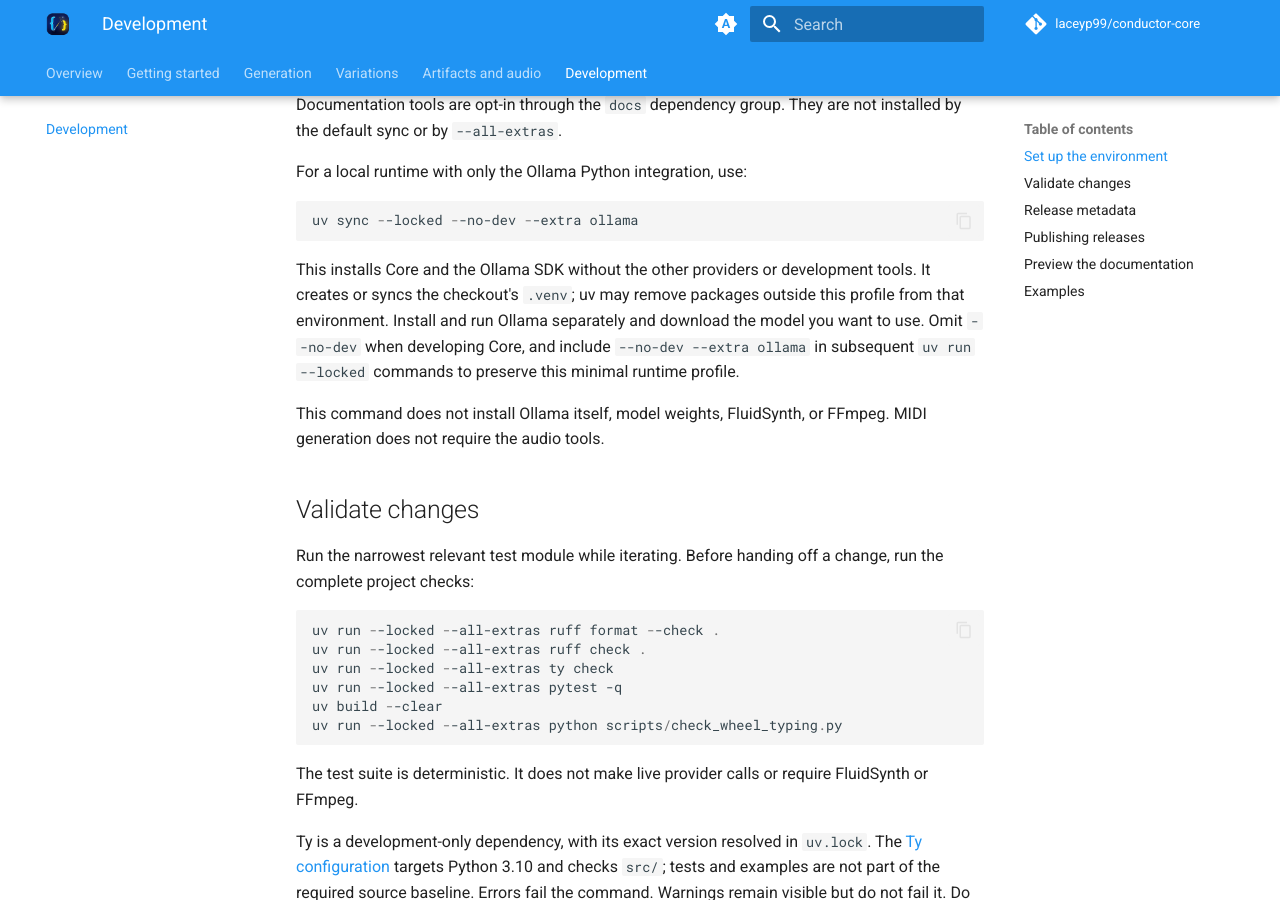
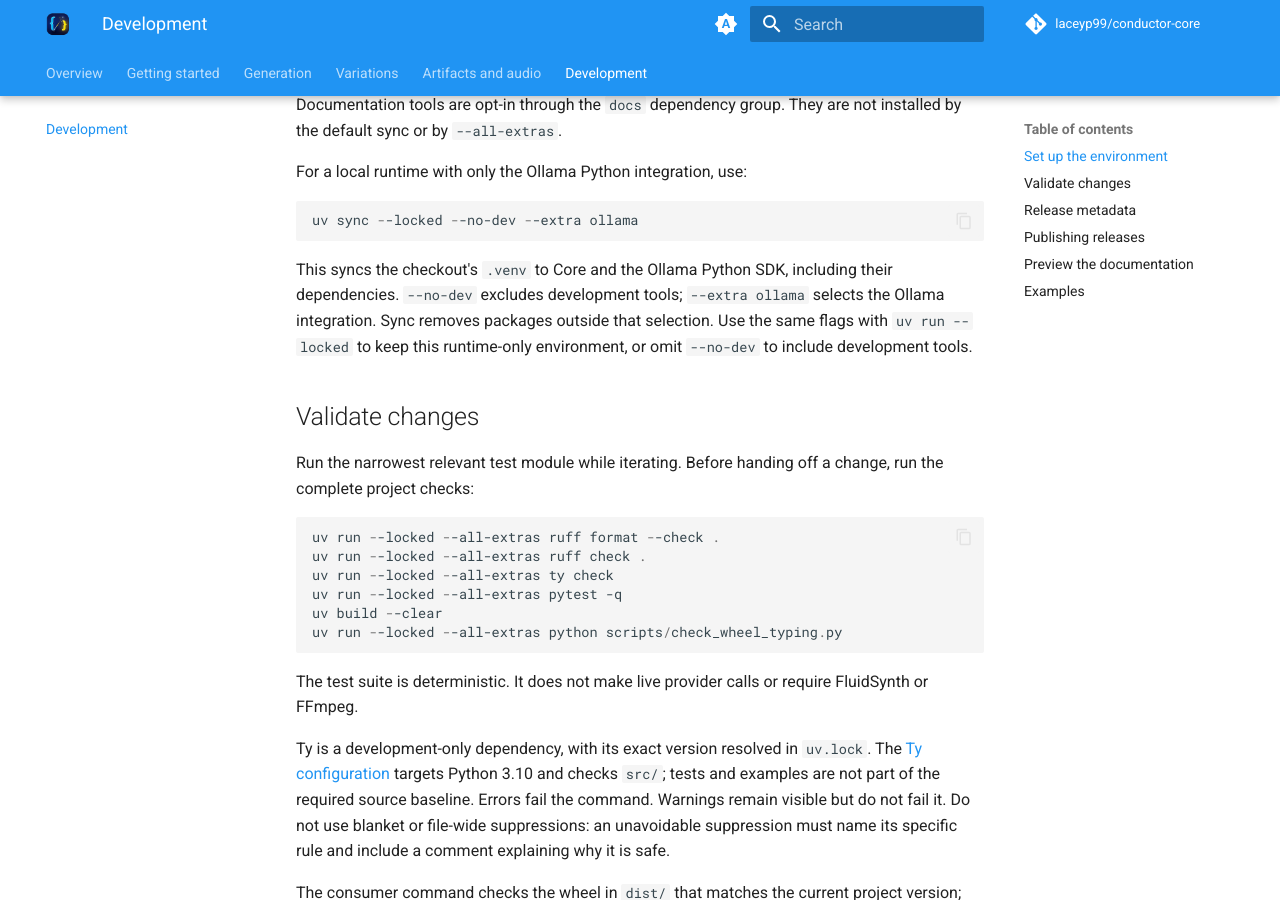
Before and after one commit to laceyp99/conductor-core, an MkDocs documentation site: the page built from docs/development.md, in a window 1280 px wide and 900 px high, scrolled down 393 px. Built offline with MkDocs 1.6.1 and Material for MkDocs 9.7.7, drawn with Linux system fonts in a browser that asks for light colours; comment, search, counter and statistics services are not loaded; some of the changed text lies outside the part shown.

````diff
--- a/docs/development.md
+++ b/docs/development.md
@@ -23,15 +23,11 @@
 uv sync --locked --no-dev --extra ollama
 ```
 
-This installs Core and the Ollama SDK without the other providers or development
-tools. It creates or syncs the checkout's `.venv`; uv may remove packages outside
-this profile from that environment. Install and run Ollama separately and
-download the model you want to use. Omit `--no-dev` when developing Core, and
-include `--no-dev --extra ollama` in subsequent `uv run --locked` commands to
-preserve this minimal runtime profile.
-
-This command does not install Ollama itself, model weights, FluidSynth, or FFmpeg.
-MIDI generation does not require the audio tools.
+This syncs the checkout's `.venv` to Core and the Ollama Python SDK, including
+their dependencies. `--no-dev` excludes development tools; `--extra ollama`
+selects the Ollama integration. Sync removes packages outside that selection.
+Use the same flags with `uv run --locked` to keep this runtime-only environment,
+or omit `--no-dev` to include development tools.
 
 ## Validate changes
 
@@ -119,12 +115,6 @@
 uv run --locked --group docs mkdocs build --strict
 ```
 
-Mermaid diagrams use Material's native integration with PyMdown SuperFences.
-No separate Mermaid plugin is required. After changing diagram configuration,
-review the diagrams on the Generation and Artifacts and audio pages in your
-browser, including both light and dark themes. A successful build checks the
-Markdown conversion but does not verify browser-side diagram rendering.
-
 ## Examples
 
 - [`scripts/generate_midi.py`](https://github.com/laceyp99/conductor-core/blob/main/scripts/generate_midi.py): complete online
--- a/pyproject.toml
+++ b/pyproject.toml
@@ -51,8 +51,6 @@
 anthropic = ["anthropic>=0.115.0"]
 google = ["google-genai>=1.65.0"]
 ollama = ["ollama>=0.6.1"]
-# Retained for consumers using [playback]; rendering now uses external tools only.
-playback = []
 providers = [
 	"anthropic>=0.115.0",
 	"google-genai>=1.65.0",
````
Also changed, not shown: CHANGELOG.md (+6 -2 lines), docs/artifacts-and-audio.md (+2 -3 lines), docs/getting-started.md (+1 -2 lines), 3 other files.
